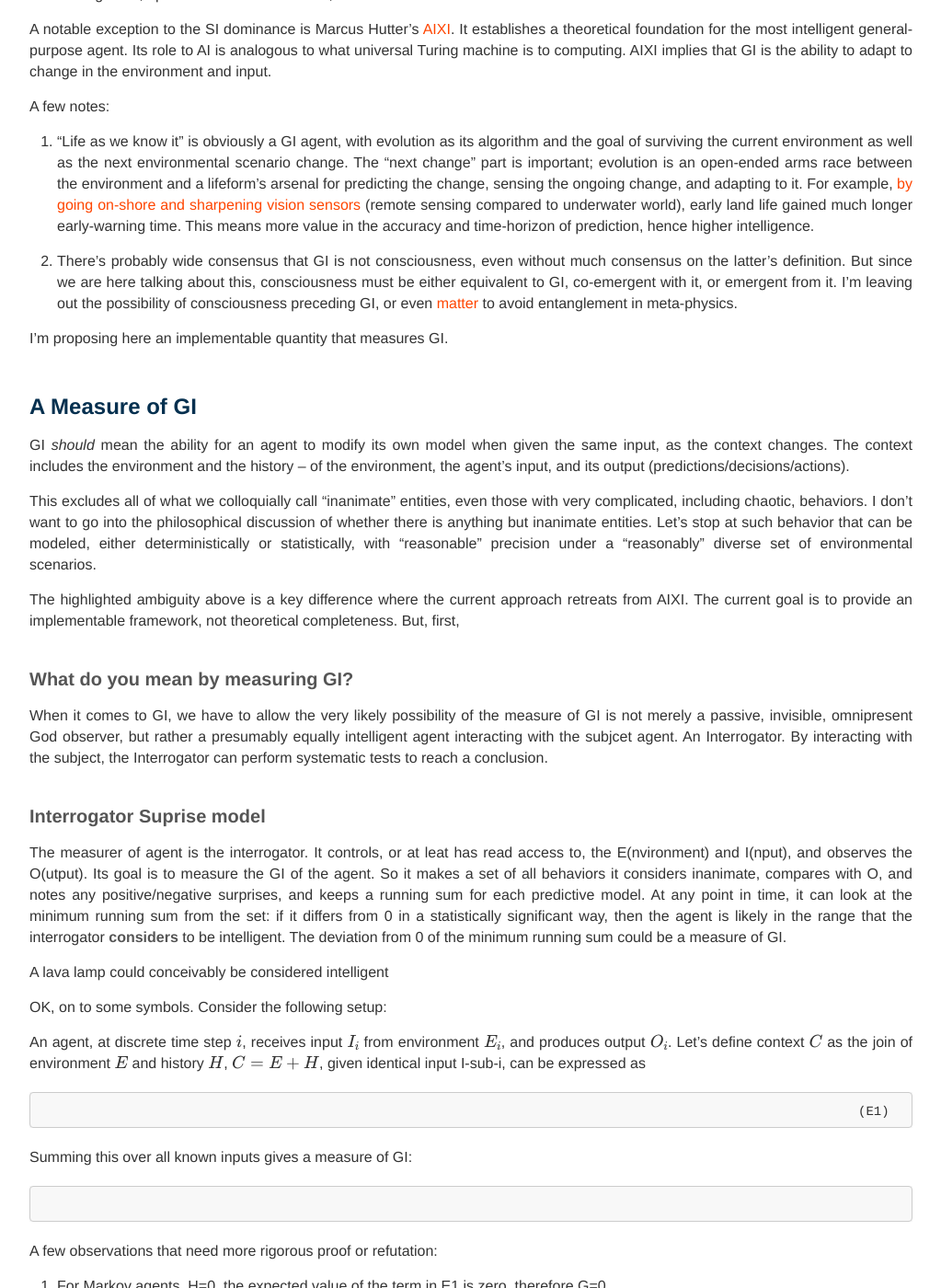
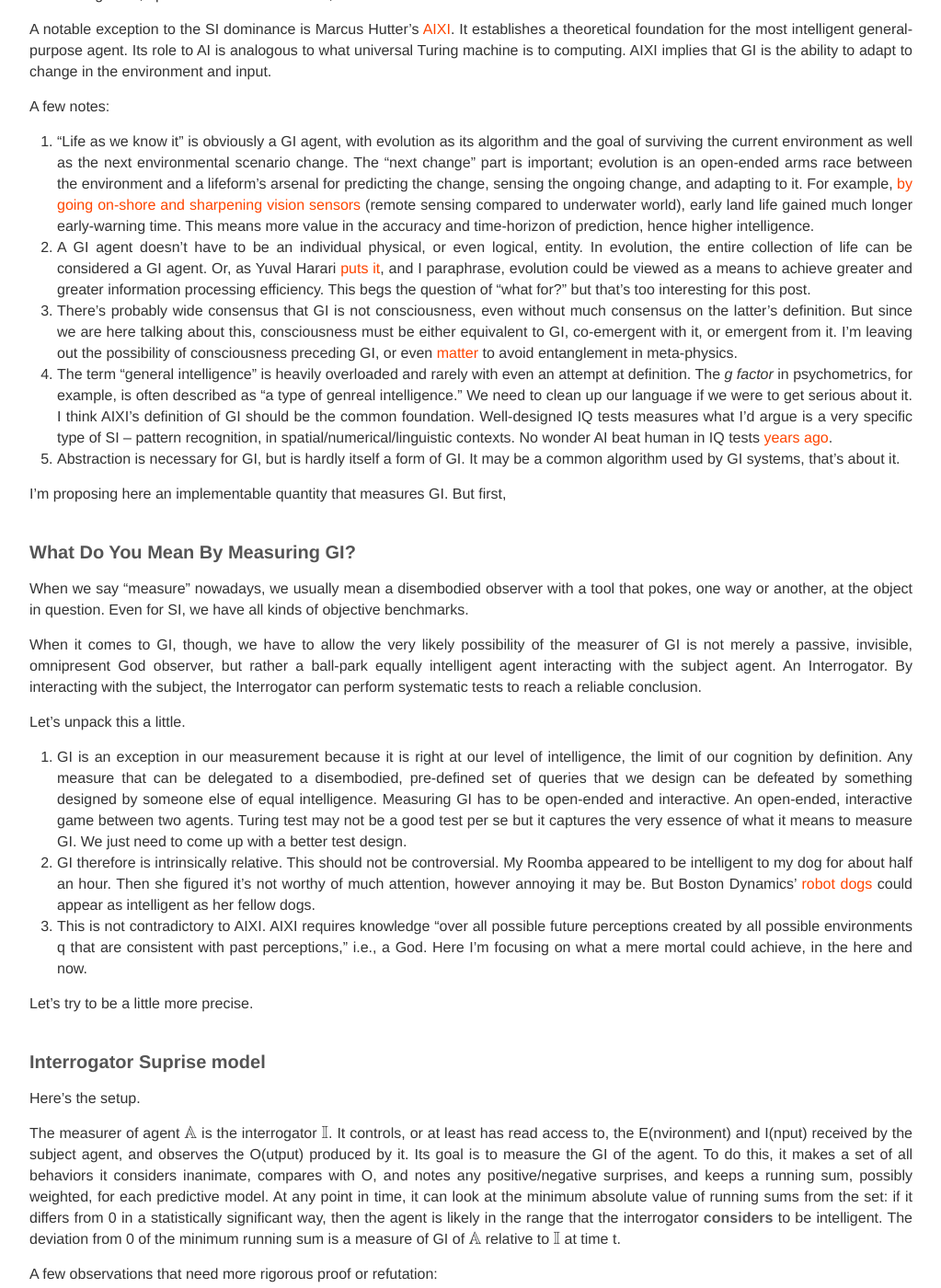
Before and after one commit to BoPengAI/A-Matter-of-Mind, a Jekyll site: the page built from _posts/2022-01-01-a-measure-of-general-intelligence.markdown, in a window 1280 px wide and 1400 px high, scrolled down 514 px. Shown: the whole window at 92% size, without its empty margins (128-1151 px from the left). Built offline with Jekyll 4.4.1, drawn with Linux system fonts in a browser that asks for light colours; nearby versions of some CDN libraries; our own code applies the rules of GitHub Pages for plain Markdown files; formulas are drawn with MathJax 3.

Commit message:
Update 2022-01-01-a-measure-of-general-intelligence.markdown

```diff
--- a/_posts/2022-01-01-a-measure-of-general-intelligence.markdown
+++ b/_posts/2022-01-01-a-measure-of-general-intelligence.markdown
@@ -1,4 +1,5 @@
 ## Special Intelligence vs General Intelligence
+
 Tremendous strides have been made in AI in recent years. Vast majority of the advances are in what I’d call Special Intelligence (SI), the type of model with a pre-defined set of goals, an optimization problem expressed in general as argmax. The set of goals is defined in either the code or the training data, or often a combination of both.
 
 Some very interesting results have been achieved in expanding the goal set without rewriting the code. DeepMind’s [MuZero](https://deepmind.com/blog/article/muzero-mastering-go-chess-shogi-and-atari-without-rules]) has learned several games without prior knowledge of the rules or even representation of the game in focus. Transfer learning has made many exciting progress. However, the goal set is still likely limited by the model design, e.g., open (all information are out in the open) vs closed games, open-ended vs close-ended, fixed vs flexible rule sets.
@@ -8,37 +9,35 @@ A notable exception to the SI dominance is Marcus Hutter’s [AIXI](http://hutte
 A few notes:
 
 1. “Life as we know it” is obviously a GI agent, with evolution as its algorithm and the goal of surviving the current environment as well as the next environmental scenario change. The “next change” part is important; evolution is an open-ended arms race between the environment and a lifeform’s arsenal for predicting the change, sensing the ongoing change, and adapting to it. For example, [by going on-shore and sharpening vision sensors](https://www.preposterousuniverse.com/podcast/2019/03/25/episode-39-malcolm-maciver-on-sensing-consciousness-and-imagination/) (remote sensing compared to underwater world), early land life gained much longer early-warning time. This means more value in the accuracy and time-horizon of prediction, hence higher intelligence.
+2. A GI agent doesn't have to be an individual physical, or even logical, entity. In evolution, the entire collection of life can be considered a GI agent. Or, as Yuval Harari [puts it](https://www.ynharari.com/book/homo-deus/), and I paraphrase, evolution could be viewed as a means to achieve greater and greater information processing efficiency. This begs the question of "what for?" but that's too interesting for this post.
+3. There’s probably wide consensus that GI is not consciousness, even without much consensus on the latter's definition. But since we are here talking about this, consciousness must be either equivalent to GI, co-emergent with it, or emergent from it. I'm leaving out the possibility of consciousness preceding GI, or even [matter](http://cogsci.uci.edu/~ddhoff/Chapter17Hoffman.pdf) to avoid entanglement in meta-physics.
+4. The term "general intelligence" is heavily overloaded and rarely with even an attempt at definition. The <i>g factor</i> in psychometrics, for example, is often described as "a type of genreal intelligence." We need to clean up our language if we were to get serious about it. I think AIXI's definition of GI should be the common foundation. Well-designed IQ tests measures what I'd argue is a very specific type of SI -- pattern recognition, in spatial/numerical/linguistic contexts. No wonder AI beat human in IQ tests [years ago](https://www.technologyreview.com/2015/06/12/167735/deep-learning-machine-beats-humans-in-iq-test/).
+5. Abstraction is necessary for GI, but is hardly itself a form of GI. It may be a common algorithm used by GI systems, that's about it.
 
-2. There’s probably wide consensus that GI is not consciousness, even without much consensus on the latter's definition. But since we are here talking about this, consciousness must be either equivalent to GI, co-emergent with it, or emergent from it. I'm leaving out the possibility of consciousness preceding GI, or even [matter](http://cogsci.uci.edu/~ddhoff/Chapter17Hoffman.pdf) to avoid entanglement in meta-physics.
+I’m proposing here an implementable quantity that measures GI. But first,
 
-I’m proposing here an implementable quantity that measures GI.
+### What Do You Mean By Measuring GI?
 
-## A Measure of GI
+When we say "measure" nowadays, we usually mean a disembodied observer with a tool that pokes, one way or another, at the object in question. Even for SI, we have all kinds of objective benchmarks.
 
-GI <i>should</i> mean the ability for an agent to modify its own model when given the same input, as the context changes. The context includes the environment and the history -- of the environment, the agent's input, and its output (predictions/decisions/actions).
+When it comes to GI, though, we have to allow the very likely possibility of the measurer of GI is not merely a passive, invisible, omnipresent God observer, but rather a ball-park equally intelligent agent interacting with the subject agent. An Interrogator. By interacting with the subject, the Interrogator can perform systematic tests to reach a reliable conclusion.
 
-This excludes all of what we colloquially call “inanimate” entities, even those with very complicated, including chaotic, behaviors. I don’t want to go into the philosophical discussion of whether there is anything but inanimate entities. Let’s stop at such behavior that can be modeled, either deterministically or statistically, with “reasonable” precision under a “reasonably” diverse set of environmental scenarios.
+Let's unpack this a little.
+1. GI is an exception in our measurement because it is right at our level of intelligence, the limit of our cognition by definition. Any measure that can be delegated to a disembodied, pre-defined set of queries that we design can be defeated by something designed by someone else of equal intelligence. Measuring GI has to be open-ended and interactive. An open-ended, interactive game between two agents. Turing test may not be a good test per se but it captures the very essence of what it means to measure GI. We just need to come up with a better test design.
+2. GI therefore is intrinsically relative. This should not be controversial. My Roomba appeared to be intelligent to my dog for about half an hour. Then she figured it's not worthy of much attention, however annoying it may be. But Boston Dynamics' [robot dogs](https://www.youtube.com/watch?v=RYzn_gmFs5w) could appear as intelligent as her fellow dogs.
+3. This is not contradictory to AIXI. AIXI requires knowledge "over all possible future perceptions created by all possible environments q that are consistent with past perceptions," i.e., a God. Here I'm focusing on what a mere mortal could achieve, in the here and now.
 
-The highlighted ambiguity above is a key difference where the current approach retreats from AIXI. The current goal is to provide an implementable framework, not theoretical completeness. But, first,
-
-### What do you mean by measuring GI?
-When it comes to GI, we have to allow the very likely possibility of the measure of GI is not merely a passive, invisible, omnipresent God observer, but rather a presumably equally intelligent agent interacting with the subjcet agent. An Interrogator. By interacting with the subject, the Interrogator can perform systematic tests to reach a conclusion.
+Let's try to be a little more precise.
 
 ### Interrogator Suprise model
 
-The measurer of agent is the interrogator. It controls, or at leat has read access to, the E(nvironment) and I(nput), and observes the O(utput). Its goal is to measure the GI of the agent. So it makes a set of all behaviors it considers inanimate, compares with O, and notes any positive/negative surprises, and keeps a running sum for each predictive model. At any point in time, it can look at the minimum running sum from the set: if it differs from 0 in a statistically significant way, then the agent is likely in the range that the interrogator <b>considers</b> to be intelligent. The deviation from 0 of the minimum running sum could be a measure of GI.
+Here's the setup.
 
-A lava lamp could conceivably be considered intelligent
+The measurer of agent $$\mathbb{A}$$ is the interrogator $$\mathbb{I}$$. It controls, or at least has read access to, the E(nvironment) and I(nput) received by the subject agent, and observes the O(utput) produced by it. Its goal is to measure the GI of the agent. To do this, it makes a set of all behaviors it considers inanimate, compares with O, and notes any positive/negative surprises, and keeps a running sum, possibly weighted, for each predictive model. At any point in time, it can look at the minimum absolute value of running sums from the set: if it differs from 0 in a statistically significant way, then the agent is likely in the range that the interrogator <b>considers</b> to be intelligent. The deviation from 0 of the minimum running sum is a measure of GI of $$\mathbb{A}$$ relative to $$\mathbb{I}$$ at time t.
 
-OK, on to some symbols. Consider the following setup:
 
-An agent, at discrete time step $$i$$, receives input $$I_i$$ from environment $$E_i$$, and produces output $$O_i$$. Let's define context $$C$$ as the join of environment $$E$$ and history $$H$$, $$C = E + H$$, given identical input I-sub-i, can be expressed as
 
-                                                                                                              (E1)
 
-Summing this over all known inputs gives a measure of GI:
-
-                                                                                                                                                    (E2)
 
 A few observations that need more rigorous proof or refutation:
 
```
